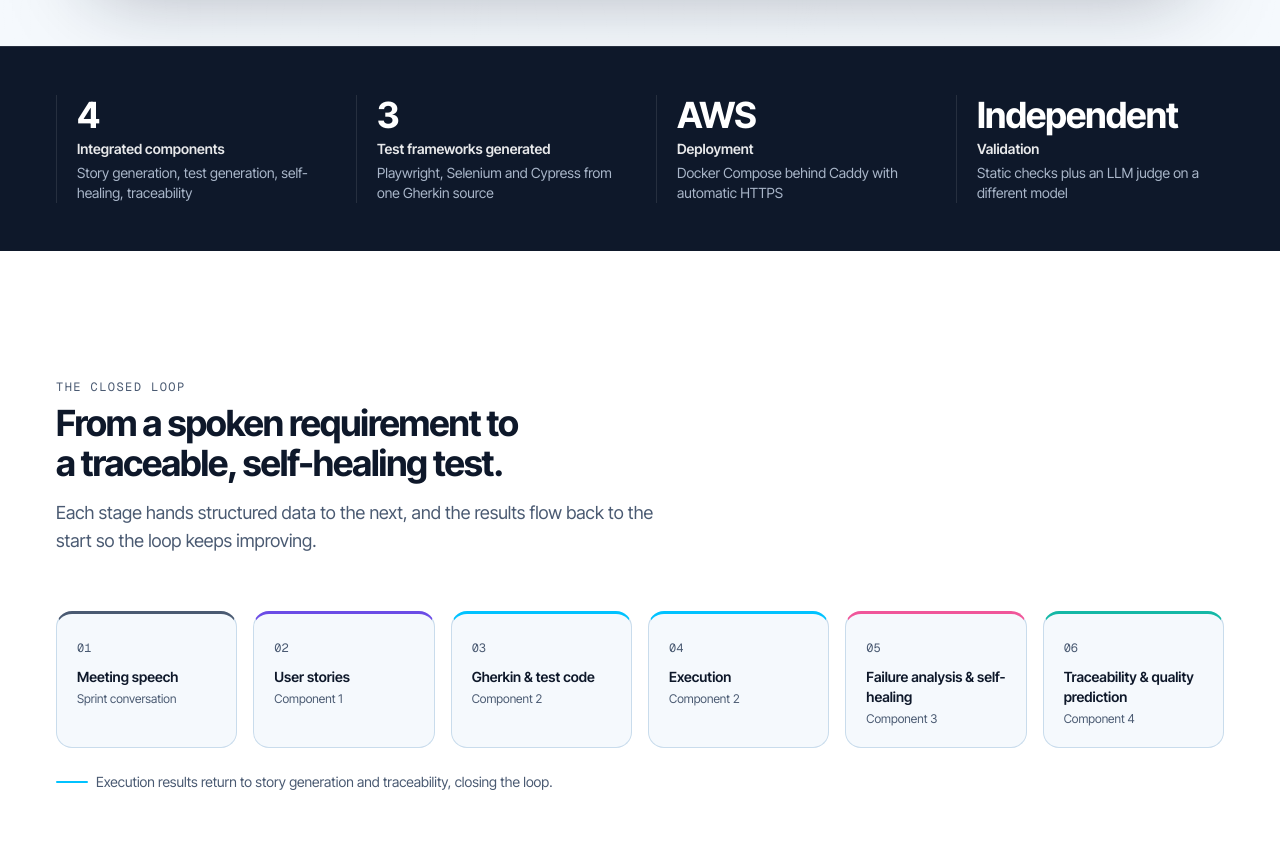
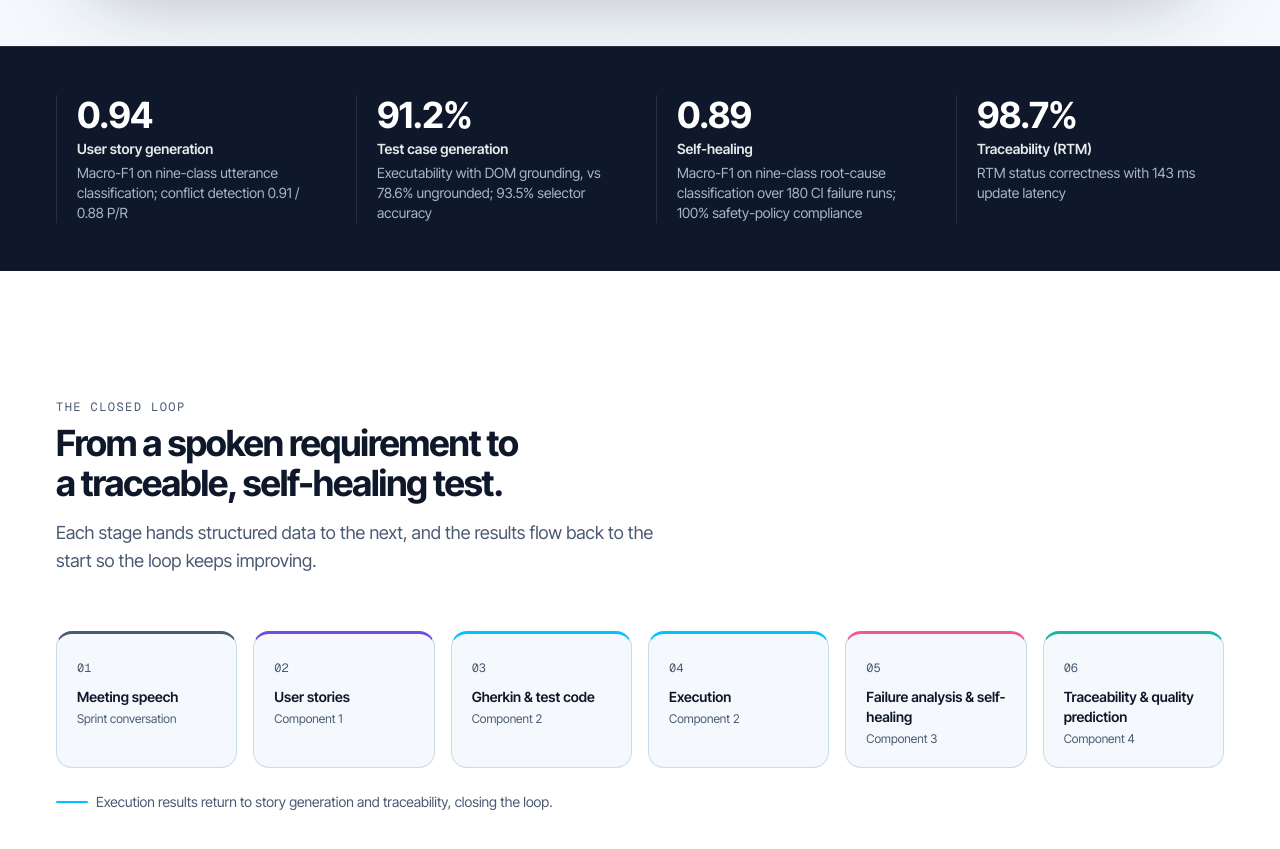
Before and after one commit to R26-SE-039/website, a Next.js app: page / in a window 1280 px wide. Shown: the part 1246-2095 px from the top of the page. Built offline with nearby package versions, Linux system fonts and the light colour scheme.

Commit message:
update highlights in site data with new metrics from research findings

```diff
--- a/src/data/site.ts
+++ b/src/data/site.ts
@@ -39,27 +39,27 @@ export const site = {
     apiDocs: "https://nextgenqasliit.duckdns.org/testcase-docs/docs",
     github: "https://github.com/R26-SE-039",
   },
-  // Facts only. Add a highlight only when it is true today.
+  // One headline result per component, from the research paper (docs/Research_Paper_New (2).pdf, §IV).
   highlights: [
     {
-      label: "Integrated components",
-      value: "4",
-      note: "Story generation, test generation, self-healing, traceability",
+      label: "User story generation",
+      value: "0.94",
+      note: "Macro-F1 on nine-class utterance classification; conflict detection 0.91 / 0.88 P/R",
     },
     {
-      label: "Test frameworks generated",
-      value: "3",
-      note: "Playwright, Selenium and Cypress from one Gherkin source",
+      label: "Test case generation",
+      value: "91.2%",
+      note: "Executability with DOM grounding, vs 78.6% ungrounded; 93.5% selector accuracy",
     },
     {
-      label: "Deployment",
-      value: "AWS",
-      note: "Docker Compose behind Caddy with automatic HTTPS",
+      label: "Self-healing",
+      value: "0.89",
+      note: "Macro-F1 on nine-class root-cause classification over 180 CI failure runs; 100% safety-policy compliance",
     },
     {
-      label: "Validation",
-      value: "Independent",
-      note: "Static checks plus an LLM judge on a different model",
+      label: "Traceability (RTM)",
+      value: "98.7%",
+      note: "RTM status correctness with 143 ms update latency",
     },
   ],
 } as const;
```
